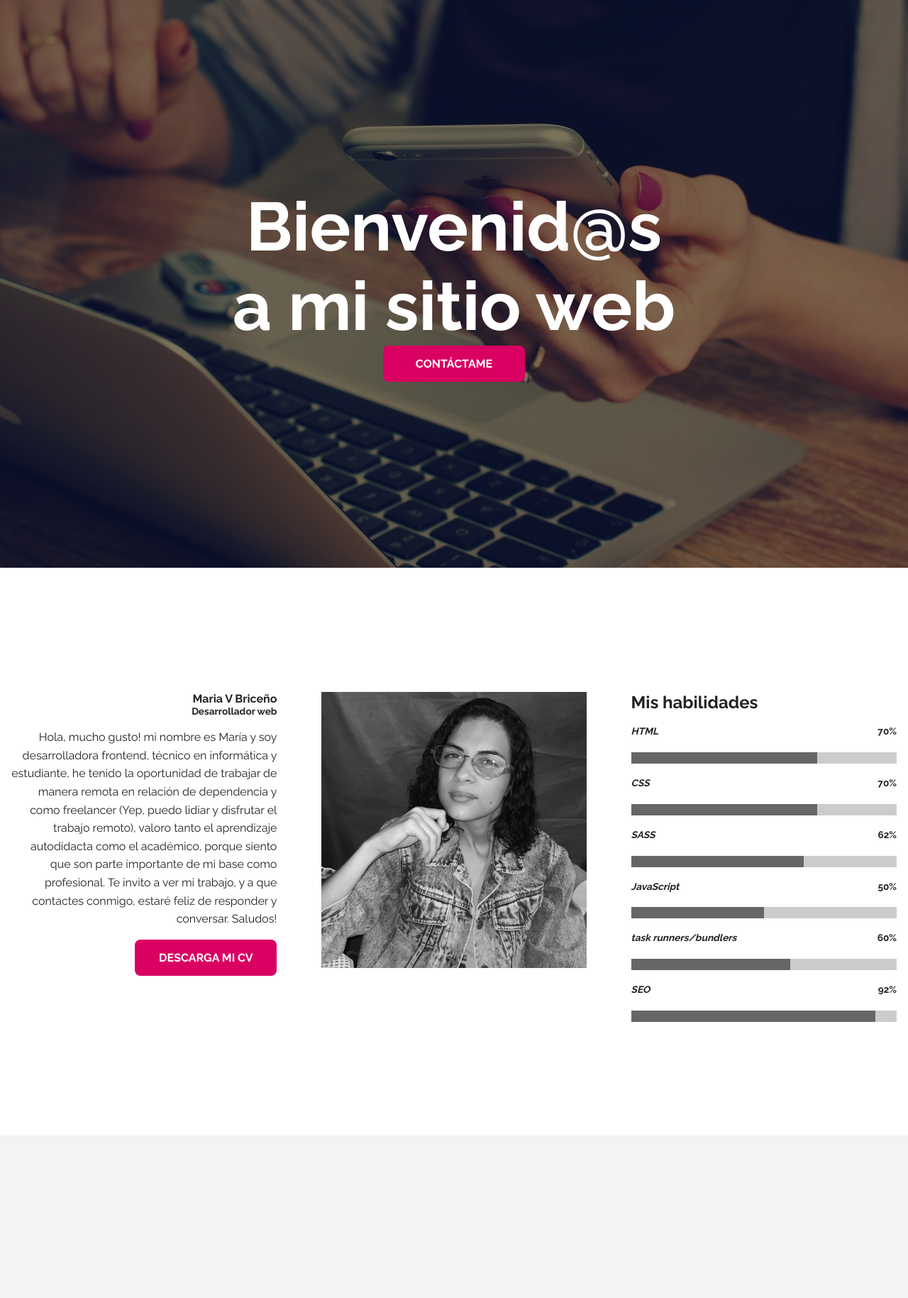
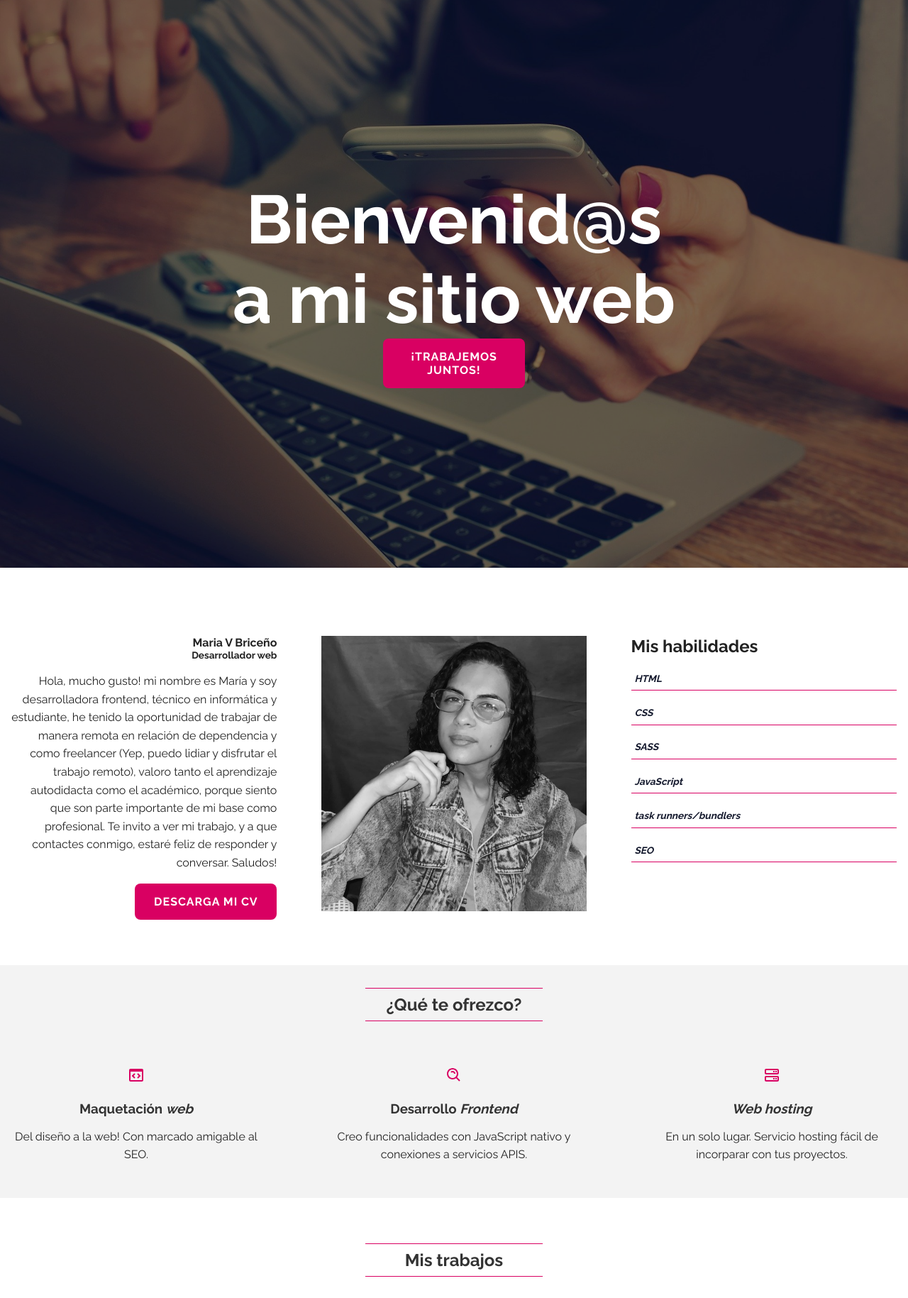
Before and after one commit to mvbri/mvbri.github.io, a PHP site: page / in a window 1280 px wide. Shown: the part 56-1885 px from the top of the page at 71% size. Run offline with PHP 8.4, Linux system fonts and the light colour scheme.

Commit message:
Mejoras generales

```diff
--- a/css/style.css
+++ b/css/style.css
@@ -411,6 +411,9 @@
     display: flex;
     justify-content: space-between;
     font-size: 0.85rem;
+    border-bottom: 1px solid #d90062;
+    padding: .3rem;
+    color: #14192d;
 }
 
 /* utilities */
@@ -438,6 +441,7 @@
     text-align: center;
     color: var(--white-color);
     background: var(--first-color);
+    letter-spacing: 1px;
 }
 
 .container {
@@ -487,7 +491,6 @@
 @media screen and (min-width: 1024px) {
     .full-lg-screen {
         width: 100%;
-        min-height: 100vh;
     }
 
     .text-lg-center {
--- a/index.html
+++ b/index.html
@@ -78,7 +78,7 @@
                         <h2 class="hero-img-title" style="--hero-text-color:var(--white-color);">Bienvenid@s<br>
                             a mi sitio web
                         </h2>
-                        <a href="#contacto" class="btn">CONTÁCTAME</a>
+                        <a href="#contacto" class="btn">¡TRABAJEMOS JUNTOS!</a>
                     </div>
                 </aside>
             </article>
@@ -113,54 +113,42 @@
                         <b>
                             <i>HTML</i>
                         </b>
-                        <b>70%</b>
                     </p>
-                    <progress value="70" min="0" max="100"></progress>
                 </div>
                 <div class="progress">
                     <p>
                         <b>
                             <i>CSS</i>
                         </b>
-                        <b>70%</b>
                     </p>
-                    <progress value="70" min="0" max="100"></progress>
                 </div>
                 <div class="progress">
                     <p>
                         <b>
                             <i>SASS</i>
                         </b>
-                        <b>62%</b>
                     </p>
-                    <progress value="65" min="0" max="100"></progress>
                 </div>
                 <div class="progress">
                     <p>
                         <b>
                             <i>JavaScript</i>
                         </b>
-                        <b>50%</b>
                     </p>
-                    <progress value="50" min="0" max="100"></progress>
                 </div>
                 <div class="progress">
                     <p>
                         <b>
                             <i>task runners/bundlers</i>
                         </b>
-                        <b>60%</b>
                     </p>
-                    <progress value="60" min="0" max="100"></progress>
                 </div>
                 <div class="progress">
                     <p>
                         <b>
                             <i>SEO</i>
                         </b>
-                        <b>92%</b>
                     </p>
-                    <progress value="92" min="0" max="100"></progress>
                 </div>
             </article>
         </section>
@@ -707,7 +695,7 @@
                 </div>
             </section>
             <footer class="footer">
-                <small>Sitio creado por
+                <small>Sitio creado con mucho ♥ por
                     <a
                         href="https://www.linkedin.com/in/maria-victoria-brice%C3%B1o-8495a91b7/"
                         target="_blank"
```
